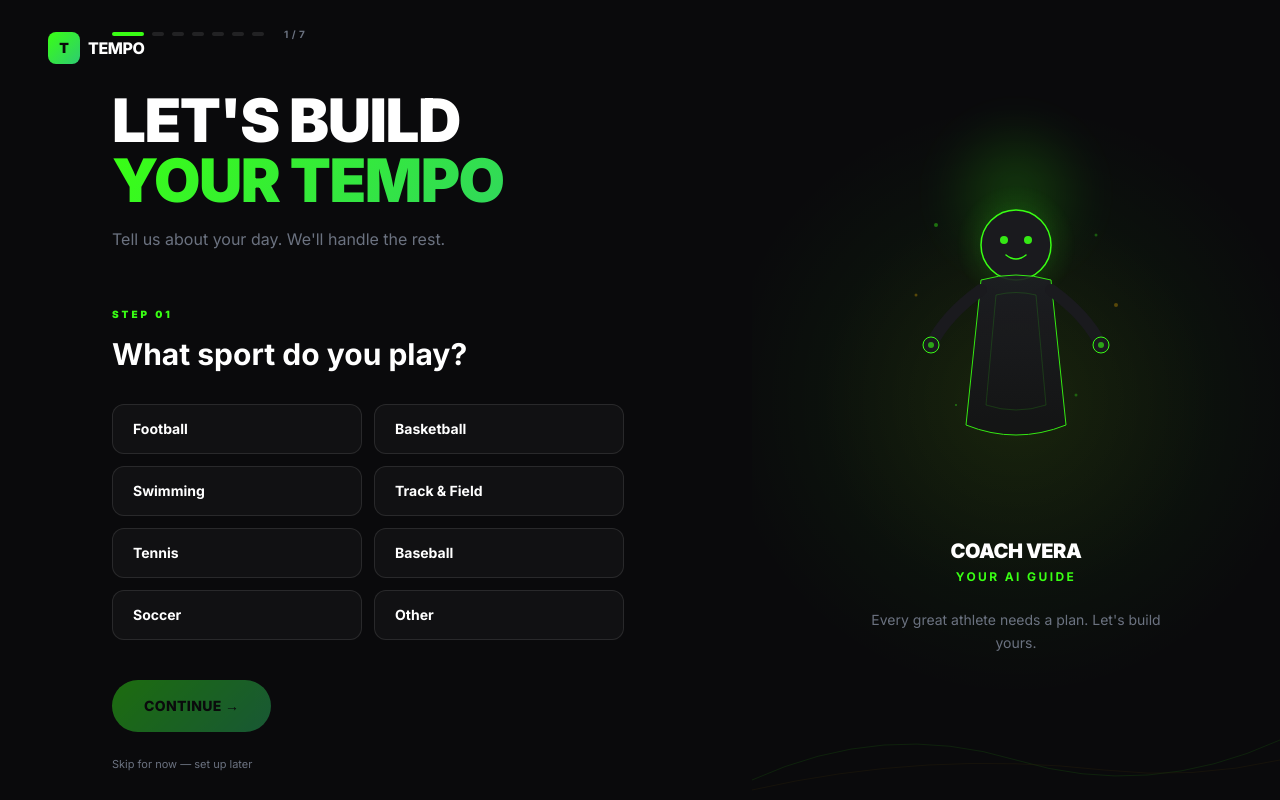
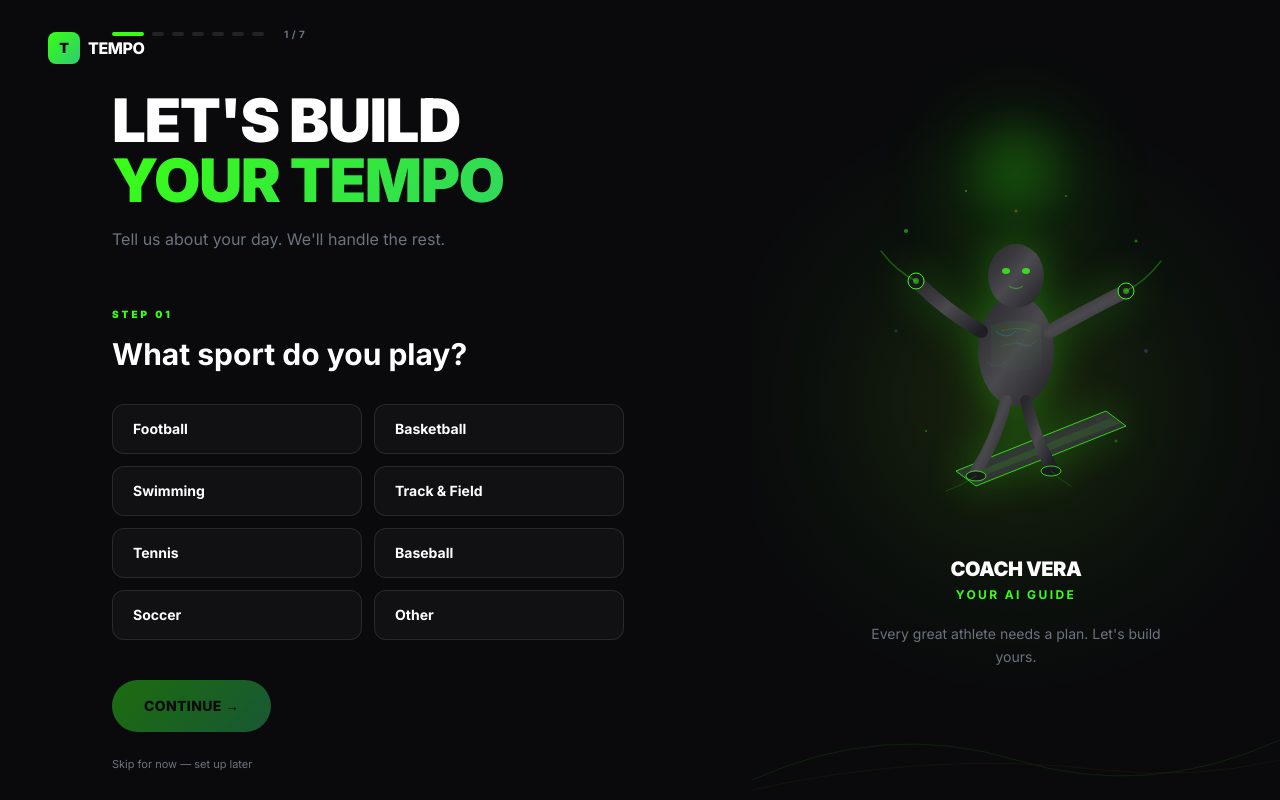
Before and after one commit to kylanmbape55-lgtm/Tempo, a Next.js app: page /onboarding in a window 1280 px wide. Built offline with nearby package versions, Linux system fonts and the light colour scheme.

Commit message:
Coach Vega redesigned as Silver Surfer-inspired cosmic messiah

```diff
--- a/src/app/onboarding/page.tsx
+++ b/src/app/onboarding/page.tsx
@@ -208,103 +208,183 @@ export default function OnboardingScreen() {
           />
         </div>
 
-        {/* Coach Vega — Messianic SVG */}
+        {/* Coach Vega — Silver Surfer-inspired messianic figure */}
         <div className="relative z-10 flex flex-col items-center">
-          {/* Halo / Aura */}
+          {/* Radial aura */}
           <div className="relative">
+            {/* Outer glow */}
             <div
-              className="absolute -top-8 left-1/2 -translate-x-1/2 w-40 h-40 rounded-full opacity-20 animate-pulse"
-              style={{
-                background: "radial-gradient(circle, #39FF14 0%, transparent 70%)",
-                filter: "blur(20px)",
-              }}
+              className="absolute -top-16 left-1/2 -translate-x-1/2 w-56 h-56 rounded-full opacity-15 animate-pulse"
+              style={{ background: "radial-gradient(circle, #39FF14 0%, transparent 70%)", filter: "blur(30px)" }}
             />
-            {/* Coach figure */}
-            <svg width="280" height="360" viewBox="0 0 280 360" fill="none" className="relative z-10">
-              {/* Glow circle behind head */}
-              <circle cx="140" cy="100" r="60" fill="url(#haloGradient)" opacity="0.3" />
-              <circle cx="140" cy="100" r="45" fill="url(#haloGradient)" opacity="0.15" />
+            {/* Inner glow */}
+            <div
+              className="absolute -top-8 left-1/2 -translate-x-1/2 w-36 h-36 rounded-full opacity-20"
+              style={{ background: "radial-gradient(circle, #39FF14 0%, transparent 60%)", filter: "blur(15px)" }}
+            />
 
-              {/* Head */}
-              <circle cx="140" cy="100" r="35" fill="#1a1a1e" stroke="#39FF14" strokeWidth="1.5" />
-
-              {/* Eyes — glowing */}
-              <circle cx="128" cy="95" r="4" fill="#39FF14" opacity="0.9" />
-              <circle cx="152" cy="95" r="4" fill="#39FF14" opacity="0.9" />
-
-              {/* Smile */}
-              <path d="M130 110 Q140 118 150 110" stroke="#39FF14" strokeWidth="1.5" fill="none" strokeLinecap="round" />
-
-              {/* Body / Robe */}
+            {/* Silver Surfer SVG */}
+            <svg width="300" height="400" viewBox="0 0 300 400" fill="none" className="relative z-10 float" style={{ filter: "drop-shadow(0 0 20px rgba(57,255,20,0.3))" }}>
+              {/* Surfboard — angled sharply down-right */}
               <path
-                d="M105 135 Q140 125 175 135 L190 280 Q140 300 90 280 Z"
-                fill="url(#robeGradient)"
+                d="M90 340 L240 280 L260 295 L110 355 Z"
+                fill="url(#boardGradient)"
                 stroke="#39FF14"
                 strokeWidth="1"
-                opacity="0.9"
+                opacity="0.8"
+              />
+              {/* Board reflection */}
+              <path
+                d="M100 345 L245 287 L255 292 L108 348 Z"
+                fill="#39FF14"
+                opacity="0.1"
               />
 
-              {/* Inner robe detail */}
+              {/* Body — leaning forward in flight pose */}
+              {/* Torso */}
+              <ellipse cx="150" cy="220" rx="38" ry="55" fill="url(#silverGradient)" />
+
+              {/* Chest definition */}
               <path
-                d="M120 150 Q140 145 160 150 L170 260 Q140 270 110 260 Z"
+                d="M125 195 Q150 185 175 195 L175 235 Q150 245 125 235 Z"
+                fill="url(#chestGradient)"
+                opacity="0.6"
+              />
+              {/* Chest lines */}
+              <path d="M135 200 Q150 195 165 200" stroke="#39FF14" strokeWidth="0.5" fill="none" opacity="0.3" />
+              <path d="M135 215 Q150 210 165 215" stroke="#39FF14" strokeWidth="0.5" fill="none" opacity="0.2" />
+
+              {/* Left arm — extended back for balance */}
+              <path
+                d="M115 200 Q80 180 50 150"
+                stroke="url(#silverGradient)"
+                strokeWidth="14"
+                strokeLinecap="round"
                 fill="none"
-                stroke="#39FF14"
-                strokeWidth="0.5"
-                opacity="0.3"
               />
+              {/* Left hand */}
+              <circle cx="50" cy="150" r="8" fill="#1a1a1e" stroke="#39FF14" strokeWidth="1" />
+              <circle cx="50" cy="150" r="3" fill="#39FF14" opacity="0.5" />
 
-              {/* Arms reaching out (welcoming) */}
+              {/* Right arm — stretched forward */}
               <path
-                d="M105 145 Q70 170 55 200"
-                stroke="#1a1a1e"
+                d="M185 200 Q220 180 260 160"
+                stroke="url(#silverGradient)"
+                strokeWidth="14"
+                strokeLinecap="round"
+                fill="none"
+              />
+              {/* Right hand */}
+              <circle cx="260" cy="160" r="8" fill="#1a1a1e" stroke="#39FF14" strokeWidth="1" />
+              <circle cx="260" cy="160" r="3" fill="#39FF14" opacity="0.5" />
+
+              {/* Head — looking forward */}
+              <ellipse cx="150" cy="145" rx="28" ry="32" fill="url(#silverGradient)" />
+
+              {/* Facial features — ethereal */}
+              <ellipse cx="140" cy="140" rx="4" ry="3" fill="#39FF14" opacity="0.8" />
+              <ellipse cx="160" cy="140" rx="4" ry="3" fill="#39FF14" opacity="0.8" />
+              <path d="M143 155 Q150 160 157 155" stroke="#39FF14" strokeWidth="1" fill="none" opacity="0.5" />
+
+              {/* Iridescent highlights on body */}
+              <path d="M130 200 Q140 210 150 200" stroke="#06B6D4" strokeWidth="1" fill="none" opacity="0.3" />
+              <path d="M150 210 Q160 220 170 210" stroke="#8B5CF6" strokeWidth="1" fill="none" opacity="0.2" />
+              <path d="M120 230 Q130 240 140 230" stroke="#06B6D4" strokeWidth="0.8" fill="none" opacity="0.15" />
+
+              {/* Legs — in flight pose */}
+              <path
+                d="M140 270 Q130 310 110 340"
+                stroke="url(#silverGradient)"
                 strokeWidth="12"
                 strokeLinecap="round"
                 fill="none"
               />
               <path
-                d="M175 145 Q210 170 225 200"
-                stroke="#1a1a1e"
+                d="M160 270 Q170 310 185 335"
+                stroke="url(#silverGradient)"
                 strokeWidth="12"
                 strokeLinecap="round"
                 fill="none"
               />
 
-              {/* Hands with glow */}
-              <circle cx="55" cy="200" r="8" fill="#1a1a1e" stroke="#39FF14" strokeWidth="1" />
-              <circle cx="225" cy="200" r="8" fill="#1a1a1e" stroke="#39FF14" strokeWidth="1" />
-              <circle cx="55" cy="200" r="3" fill="#39FF14" opacity="0.6" />
-              <circle cx="225" cy="200" r="3" fill="#39FF14" opacity="0.6" />
+              {/* Feet */}
+              <ellipse cx="110" cy="345" rx="10" ry="5" fill="#1a1a1e" stroke="#39FF14" strokeWidth="0.8" />
+              <ellipse cx="185" cy="340" rx="10" ry="5" fill="#1a1a1e" stroke="#39FF14" strokeWidth="0.8" />
 
-              {/* Floating particles (divine) */}
-              <circle cx="60" cy="80" r="2" fill="#39FF14" opacity="0.4" />
-              <circle cx="220" cy="90" r="1.5" fill="#39FF14" opacity="0.3" />
-              <circle cx="40" cy="150" r="1.5" fill="#FFB800" opacity="0.3" />
-              <circle cx="240" cy="160" r="2" fill="#FFB800" opacity="0.3" />
-              <circle cx="80" cy="260" r="1" fill="#39FF14" opacity="0.4" />
-              <circle cx="200" cy="250" r="1.5" fill="#39FF14" opacity="0.3" />
+              {/* Flowing energy trails (cosmic surfer vibe) */}
+              <path
+                d="M50 150 Q30 140 15 120"
+                stroke="#39FF14"
+                strokeWidth="1.5"
+                fill="none"
+                opacity="0.3"
+                strokeLinecap="round"
+              />
+              <path
+                d="M260 160 Q280 150 295 130"
+                stroke="#39FF14"
+                strokeWidth="1.5"
+                fill="none"
+                opacity="0.3"
+                strokeLinecap="round"
+              />
+              <path
+                d="M110 345 Q95 355 80 360"
+                stroke="#39FF14"
+                strokeWidth="1"
+                fill="none"
+                opacity="0.2"
+                strokeLinecap="round"
+              />
+              <path
+                d="M185 340 Q195 350 205 355"
+                stroke="#39FF14"
+                strokeWidth="1"
+                fill="none"
+                opacity="0.2"
+                strokeLinecap="round"
+              />
 
-              {/* Gradients */}
+              {/* Floating divine particles */}
+              <circle cx="40" cy="100" r="2" fill="#39FF14" opacity="0.5" />
+              <circle cx="270" cy="110" r="1.5" fill="#39FF14" opacity="0.4" />
+              <circle cx="30" cy="200" r="1.5" fill="#06B6D4" opacity="0.3" />
+              <circle cx="280" cy="220" r="2" fill="#8B5CF6" opacity="0.3" />
+              <circle cx="60" cy="300" r="1" fill="#39FF14" opacity="0.4" />
+              <circle cx="250" cy="310" r="1.5" fill="#39FF14" opacity="0.3" />
+              <circle cx="150" cy="80" r="1.5" fill="#FFB800" opacity="0.3" />
+              <circle cx="100" cy="60" r="1" fill="#39FF14" opacity="0.5" />
+              <circle cx="200" cy="65" r="1" fill="#39FF14" opacity="0.4" />
+
               <defs>
-                <radialGradient id="haloGradient" cx="0.5" cy="0.5" r="0.5">
-                  <stop offset="0%" stopColor="#39FF14" stopOpacity="0.6" />
-                  <stop offset="100%" stopColor="#39FF14" stopOpacity="0" />
-                </radialGradient>
-                <linearGradient id="robeGradient" x1="0" y1="0" x2="0" y2="1">
-                  <stop offset="0%" stopColor="#1E1E24" />
-                  <stop offset="100%" stopColor="#141416" />
+                <linearGradient id="silverGradient" x1="0" y1="0" x2="1" y2="1">
+                  <stop offset="0%" stopColor="#2a2a2e" />
+                  <stop offset="30%" stopColor="#3a3a3e" />
+                  <stop offset="50%" stopColor="#4a4a4e" />
+                  <stop offset="70%" stopColor="#3a3a3e" />
+                  <stop offset="100%" stopColor="#1E1E24" />
+                </linearGradient>
+                <linearGradient id="chestGradient" x1="0" y1="0" x2="0" y2="1">
+                  <stop offset="0%" stopColor="#39FF14" stopOpacity="0.08" />
+                  <stop offset="100%" stopColor="#39FF14" stopOpacity="0.02" />
+                </linearGradient>
+                <linearGradient id="boardGradient" x1="0" y1="0" x2="1" y2="1">
+                  <stop offset="0%" stopColor="#2a2a2e" />
+                  <stop offset="50%" stopColor="#3a3a3e" />
+                  <stop offset="100%" stopColor="#1E1E24" />
                 </linearGradient>
               </defs>
             </svg>
           </div>
 
           {/* Coach name */}
-          <div className="mt-8 text-center">
+          <div className="mt-6 text-center">
             <h3 className="text-xl font-black text-white tracking-tight">COACH VERA</h3>
             <p className="mt-1 text-xs font-bold tracking-[0.2em] uppercase text-neon">Your AI Guide</p>
           </div>
 
           {/* Dynamic message based on step */}
-          <div className="mt-6 max-w-xs text-center">
+          <div className="mt-5 max-w-xs text-center">
             <p className="text-sm text-muted leading-relaxed">
               {step === 0 && "Every great athlete needs a plan. Let's build yours."}
               {step === 1 && "Your grade level helps us calibrate your schedule."}
```
